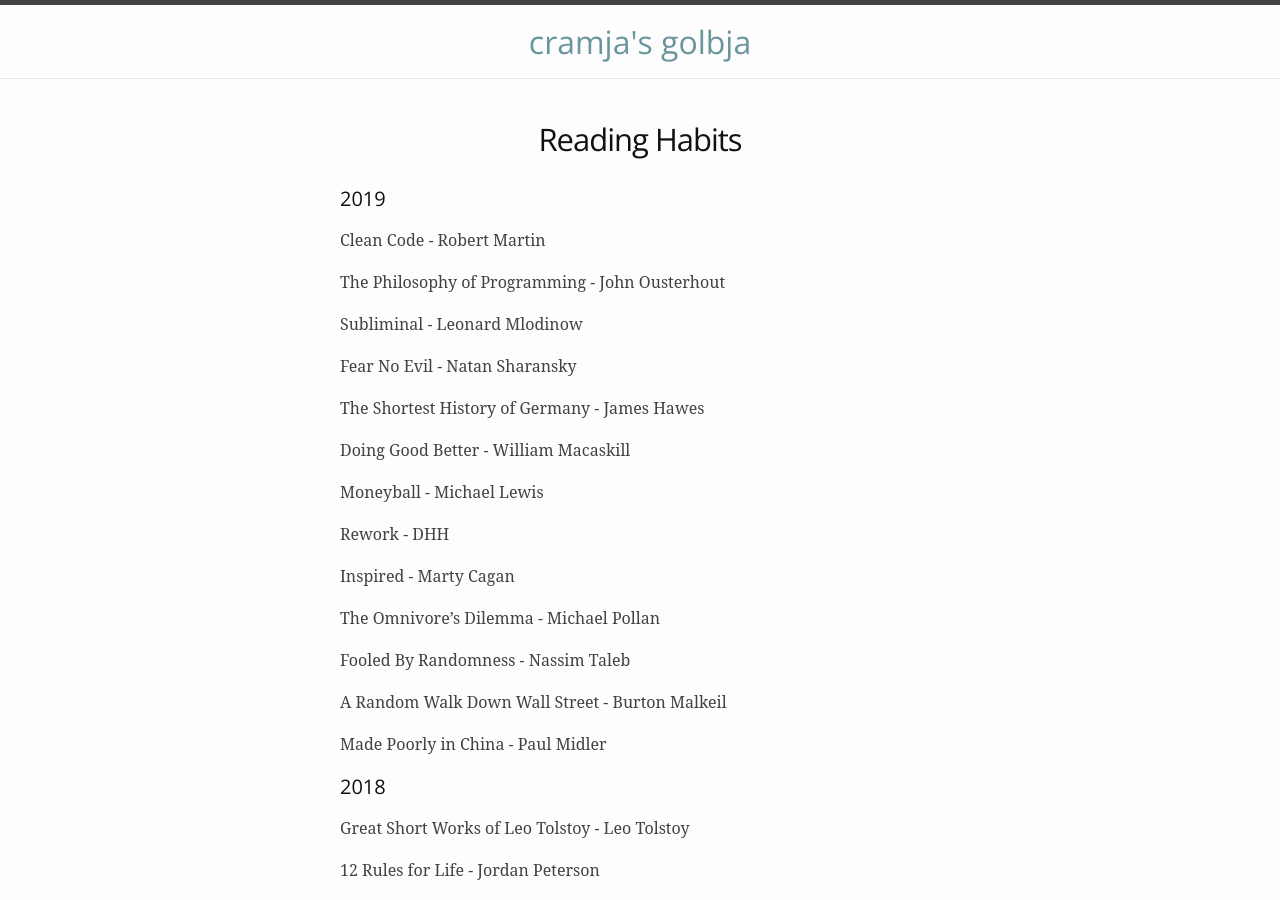
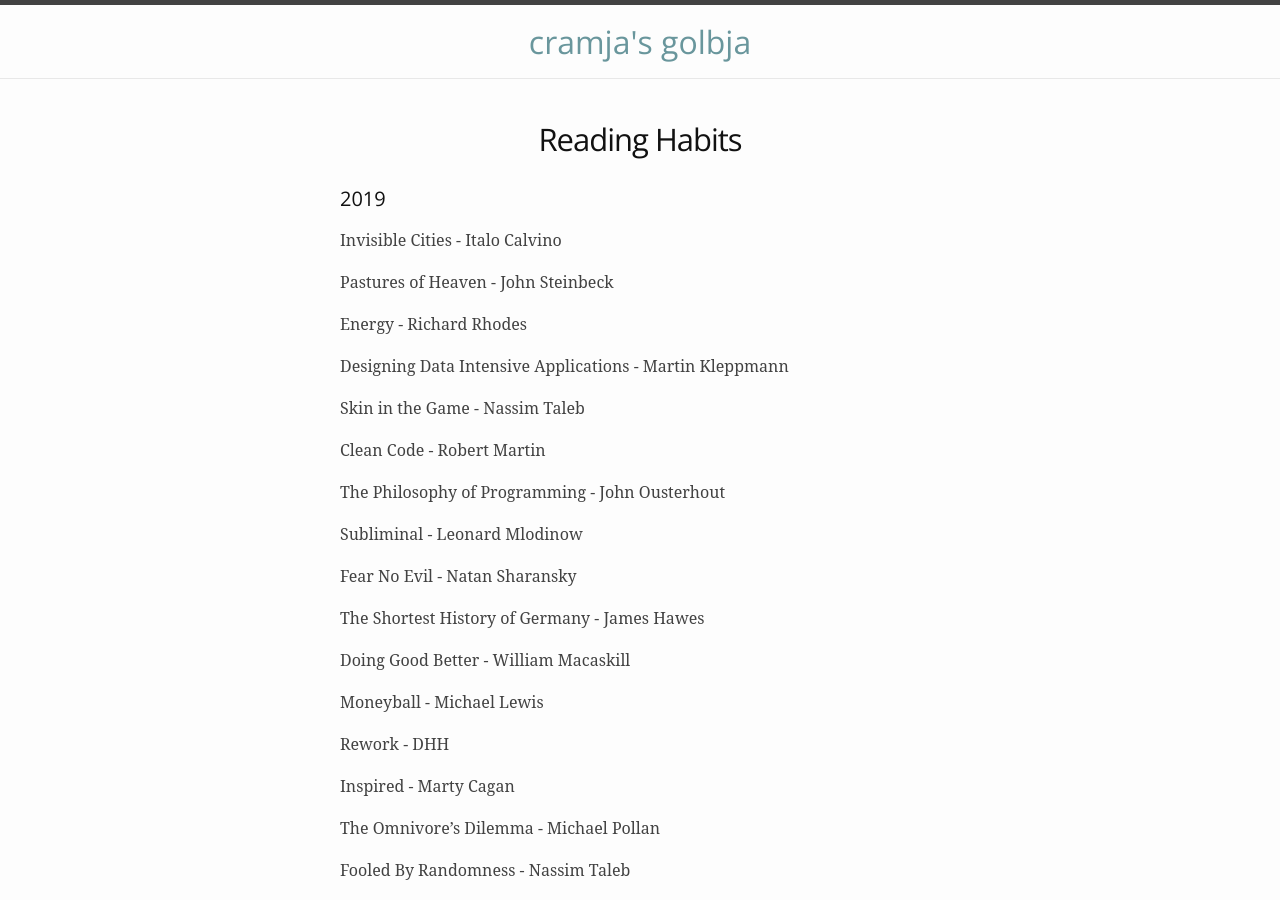
Before and after one commit to cramja/cramja.github.io, a Jekyll site: the page built from reading.md, in a window 1280 px wide and 900 px high. Built offline with Jekyll 4.4.1, drawn with Linux system fonts in a browser that asks for light colours.

Commit message:
add few more books

```diff
--- a/reading.md
+++ b/reading.md
@@ -5,6 +5,16 @@
 ---
 
 ## 2019
+
+Invisible Cities - Italo Calvino
+
+Pastures of Heaven - John Steinbeck
+
+Energy - Richard Rhodes
+
+Designing Data Intensive Applications - Martin Kleppmann
+
+Skin in the Game - Nassim Taleb
 
 Clean Code - Robert Martin
 
```
